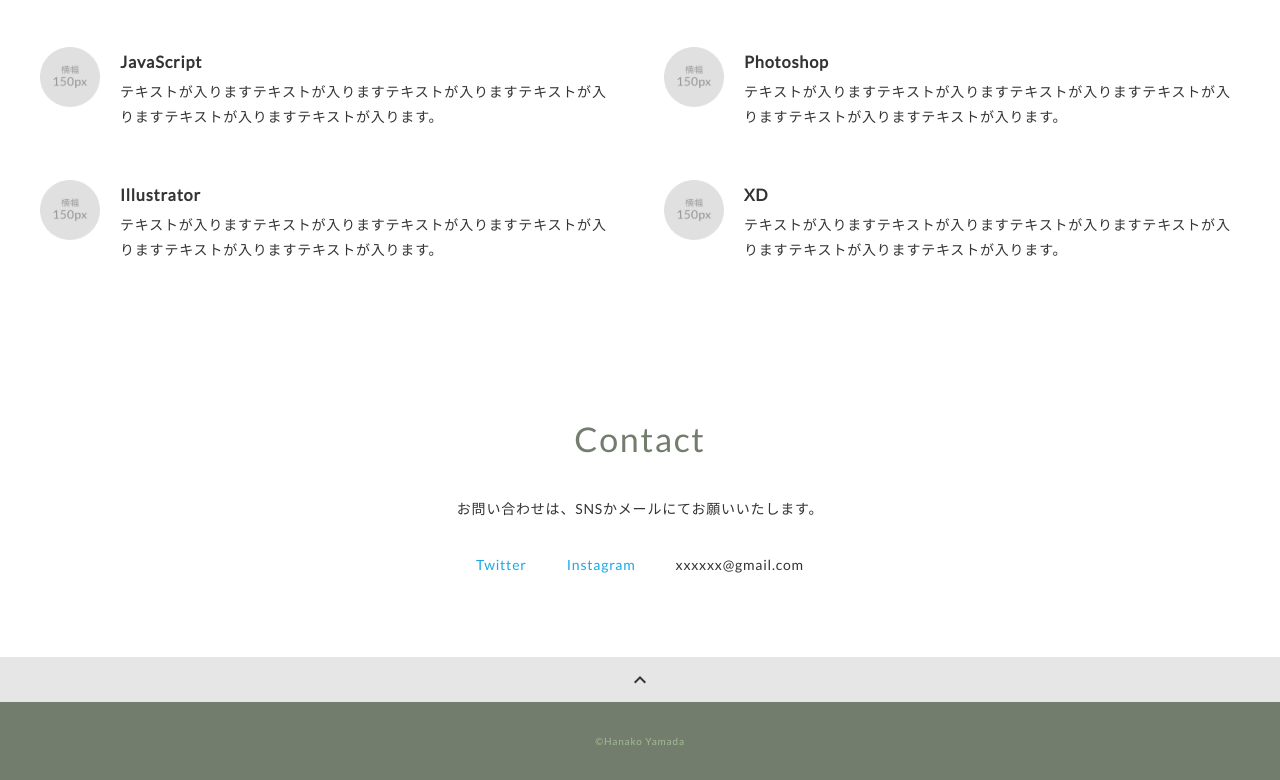
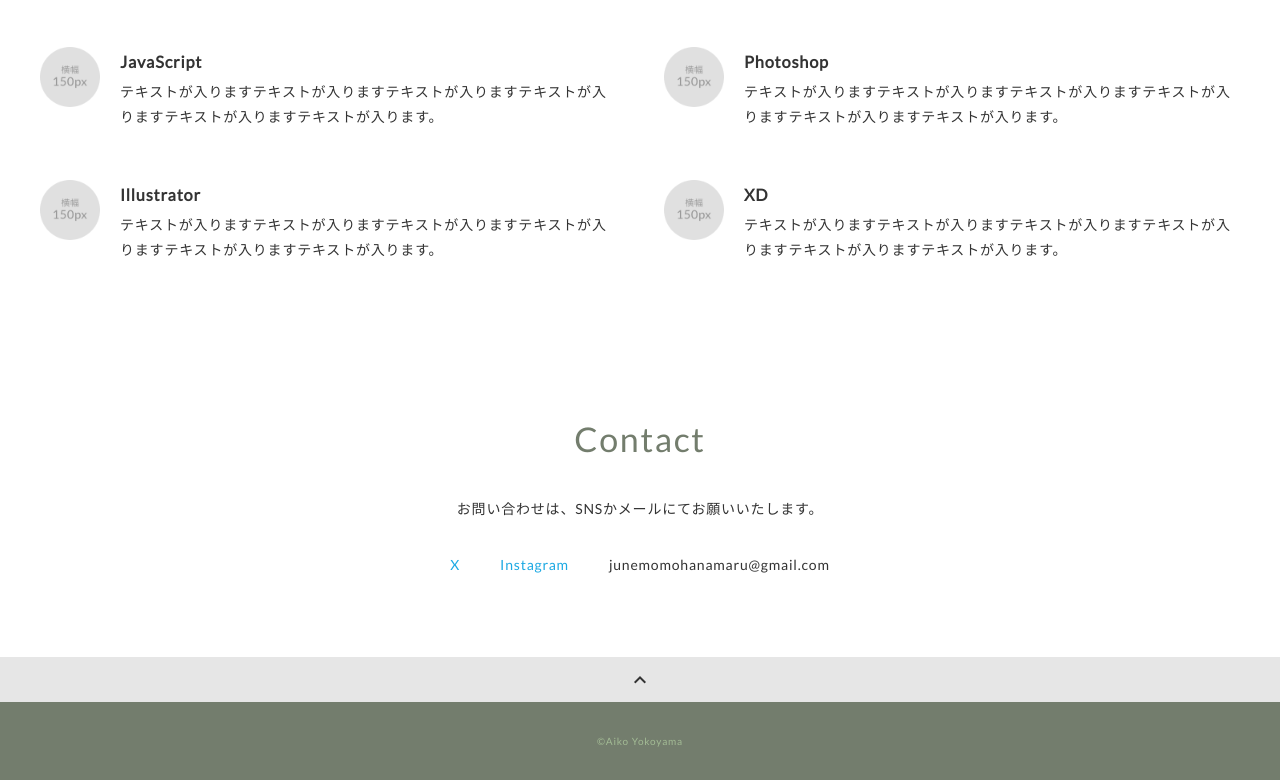
Before and after one commit to zosanmama/portfolio, a plain HTML site: page index.html in a window 1280 px wide. Shown: the part 2196-2976 px from the top of the page. Drawn offline with nearby package versions, Linux system fonts and the light colour scheme.

Commit message:
social media links edited

```diff
--- a/index.html
+++ b/index.html
@@ -160,9 +160,9 @@
             お問い合わせは、<br class="sp-only">SNSかメールにてお願いいたします。
           </p>
           <div class="contact-list">
-            <a class="contact-item" href="https://twitter.com/" target="_blank" rel="noopener">Twitter</a>
-            <a class="contact-item" href="https://www.instagram.com/" target="_blank" rel="noopener">Instagram</a>
-            <span class="contact-item">xxxxxx@gmail.com</span>
+            <a class="contact-item" href="https://twitter.com/yokoyama_aiko" target="_blank" rel="noopener">X</a>
+            <a class="contact-item" href="https://www.instagram.com/yokoyama_aiko/" target="_blank" rel="noopener">Instagram</a>
+            <span class="contact-item">junemomohanamaru@gmail.com</span>
           </div>
         </div>
       </section>
@@ -174,7 +174,7 @@
 
     <!-- footer -->
     <footer class="footer">
-      <div class="copyright">&copy;Hanako Yamada</div>
+      <div class="copyright">&copy;Aiko Yokoyama</div>
     </footer>
     <!-- /footer -->
 
```
